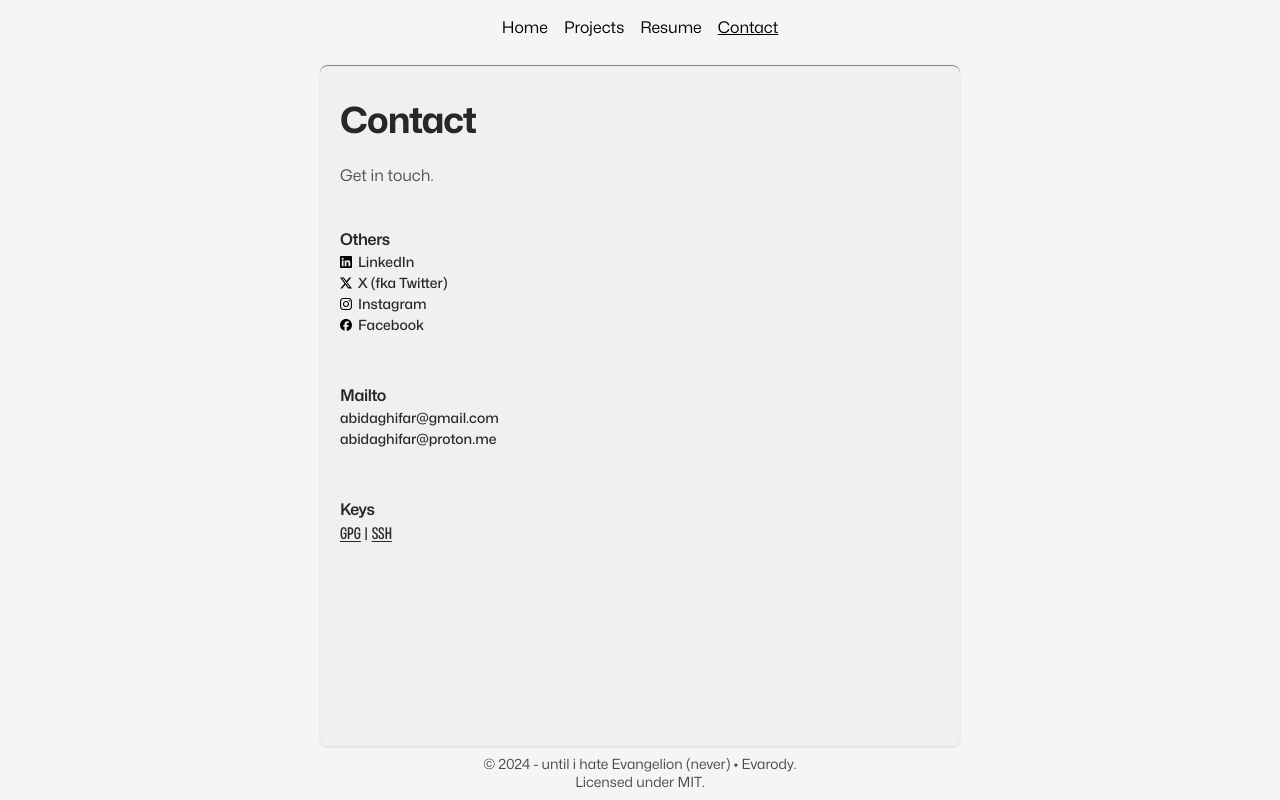
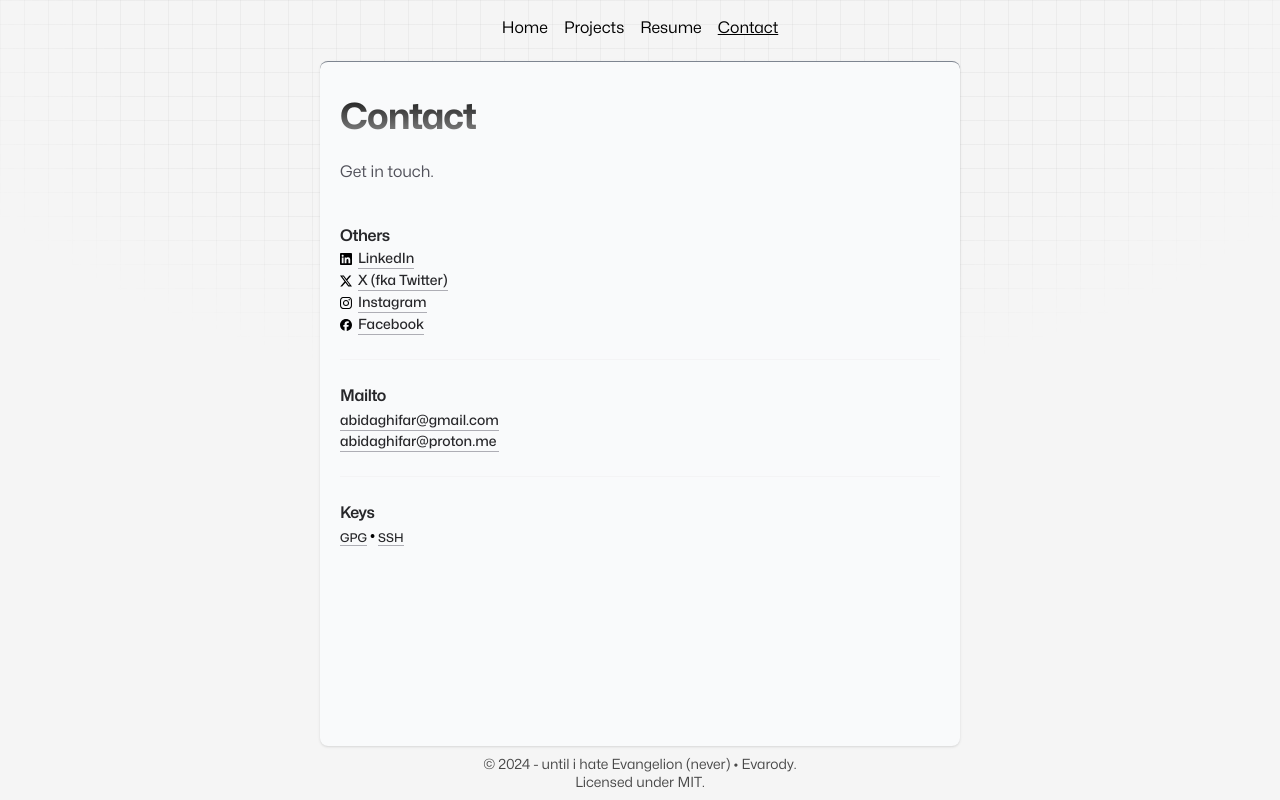
Before and after one commit to Gusase/evarody, a Svelte app: page /contact in a window 1280 px wide. Built offline with nearby package versions, Linux system fonts and the light colour scheme.

Commit message:
refactor: editing css link style
Also add background pattern for the site background.

Signed-off-by: Gusesa Abida Ghifar <abidaghifar@gmail.com>

```diff
--- a/src/components/Heading.svelte
+++ b/src/components/Heading.svelte
@@ -1,7 +1,7 @@
 <div class="mx-auto max-w-2xl lg:max-w-5xl">
   <div class="mt-3.5 mb-8 md:mb-10 max-w-2xl">
     <h1
-      class="text-4xl font-bold tracking-tight text-zinc-800 2xl:text-5xl dark:text-zinc-100"
+      class="text-4xl font-bold tracking-tight 2xl:text-5xl relative z-10 bg-clip-text text-transparent bg-gradient-to-b from-neutral-900 to-neutral-500/85 dark:from-neutral-200 dark:via-neutral-100/85 dark:to-neutral-400/85"
     >
       <slot name="header" />
     </h1>
--- a/src/components/Layout.svelte
+++ b/src/components/Layout.svelte
@@ -6,11 +6,15 @@
 </script>
 
 <div
-  class="mx-auto max-w-screen-sm flex flex-col space-y-2 h-screen max-md:px-2.5"
+  class="mx-auto max-w-screen-sm isolate flex flex-col h-screen max-md:px-2.5"
 >
   <Navbar active={$location.pathname} />
+
   <div
-    class="bg-gray-400/5 dark:bg-white/10 border-t rounded-lg basis-full flex-shrink overflow-y-hidden shadow border-t-gray-600/70 dark:border-t-gray-300/70 w-full overflow-x-hidden min-h-0"
+    class="absolute -z-10 inset-0 h-full w-full dark:bg-black bg-[linear-gradient(to_right,#80808012_1px,transparent_1px),linear-gradient(to_bottom,#80808012_1px,transparent_1px)] bg-[size:24px_24px] [mask-image:radial-gradient(ellipse_60%_50%_at_50%_0%,#000_70%,transparent_100%)]"
+  ></div>
+  <div
+    class="bg-gray-50 dark:bg-zinc-900/90 z-20 border-t rounded-lg basis-full flex-shrink overflow-y-hidden shadow border-t-gray-600/70 dark:border-t-gray-300/70 w-full overflow-x-hidden min-h-0 mt-1 mb-2"
   >
     <div class="p-5 overflow-y-auto h-full">
       <slot />
--- a/src/components/Link.svelte
+++ b/src/components/Link.svelte
@@ -5,7 +5,7 @@
 
 <a
   {href}
-  class="flex items-center text-sm font-medium underline decoration-transparent hover:decoration-white underline-offset-2 text-zinc-800 transition hover:text-zinc-300 dark:text-zinc-200 dark:hover:text-zinc-300/85"
+  class="inline-flex items-center text-sm font-medium border-b border-zinc-400/85 dark:border-zinc-500/85 hover:border-zinc-800 dark:hover:border-zinc-200 text-zinc-800 transition hover:text-zinc-500/85 dark:text-zinc-200 dark:hover:text-zinc-300/85"
   target="_blank"
   rel="noopener noreferrer"
 >
--- a/src/components/NotFound.svelte
+++ b/src/components/NotFound.svelte
@@ -1,6 +1,7 @@
 <script lang="ts">
   import Layout from "@/components/Layout.svelte";
   import Heading from "@/components/Heading.svelte";
+  import Link from "@/components/Link.svelte";
 </script>
 
 <Layout>
@@ -11,8 +12,5 @@
     >
   </Heading>
 
-  <a
-    class="flex text-sm font-medium underline underline-offset-2 text-zinc-800 transition hover:text-zinc-500 dark:text-zinc-200 dark:hover:text-zinc-500"
-    href="/"><span>Go to home page</span></a
-  >
+  <Link href="/" text="Go to home page" />
 </Layout>
--- a/src/routes/Contact.svelte
+++ b/src/routes/Contact.svelte
@@ -3,7 +3,7 @@
   import Heading from "@/components/Heading.svelte";
   import { publicKeys, emailAddresses } from "@/lib/data/contact";
   import { socials } from "@/lib/data/social";
-    import Link from "@/components/Link.svelte";
+  import Link from "@/components/Link.svelte";
 
   let coppied: boolean = false;
 
@@ -51,7 +51,7 @@
     >
       Mailto
     </h3>
-    <div class="space-y-px">
+    <div class="inline-flex flex-col">
       {#each emailAddresses as email}
         <Link href="mailto:{email}" text={email} />
       {/each}
@@ -65,19 +65,20 @@
       Keys
     </h3>
     {#each publicKeys as key, i (key.name)}
-      <span
-        class="text-sw font-medium text-zinc-800 transition hover:text-zinc-500 dark:text-zinc-200 dark:hover:text-zinc-500 font-mona75"
-      >
+      <span class="text-xs font-medium">
         <button
           title="Copy public key"
           on:click={() => {
             clipboard(key.value);
           }}
         >
-          <span class="underline underline-offset-2">{key.name}</span>
-          {#if i < publicKeys.length - 1}
-            |
-          {/if}
+          <span
+            class="border-b border-zinc-400/85 dark:border-zinc-500/85 hover:border-zinc-800 dark:hover:border-zinc-200 text-zinc-800 transition hover:text-zinc-500/85 dark:text-zinc-200 dark:hover:text-zinc-300/85"
+            >{key.name}</span
+          >
+          <span style="all: initial !important;">
+            {#if i < publicKeys.length - 1}•{/if}
+          </span>
         </button>
       </span>
     {/each}
```
